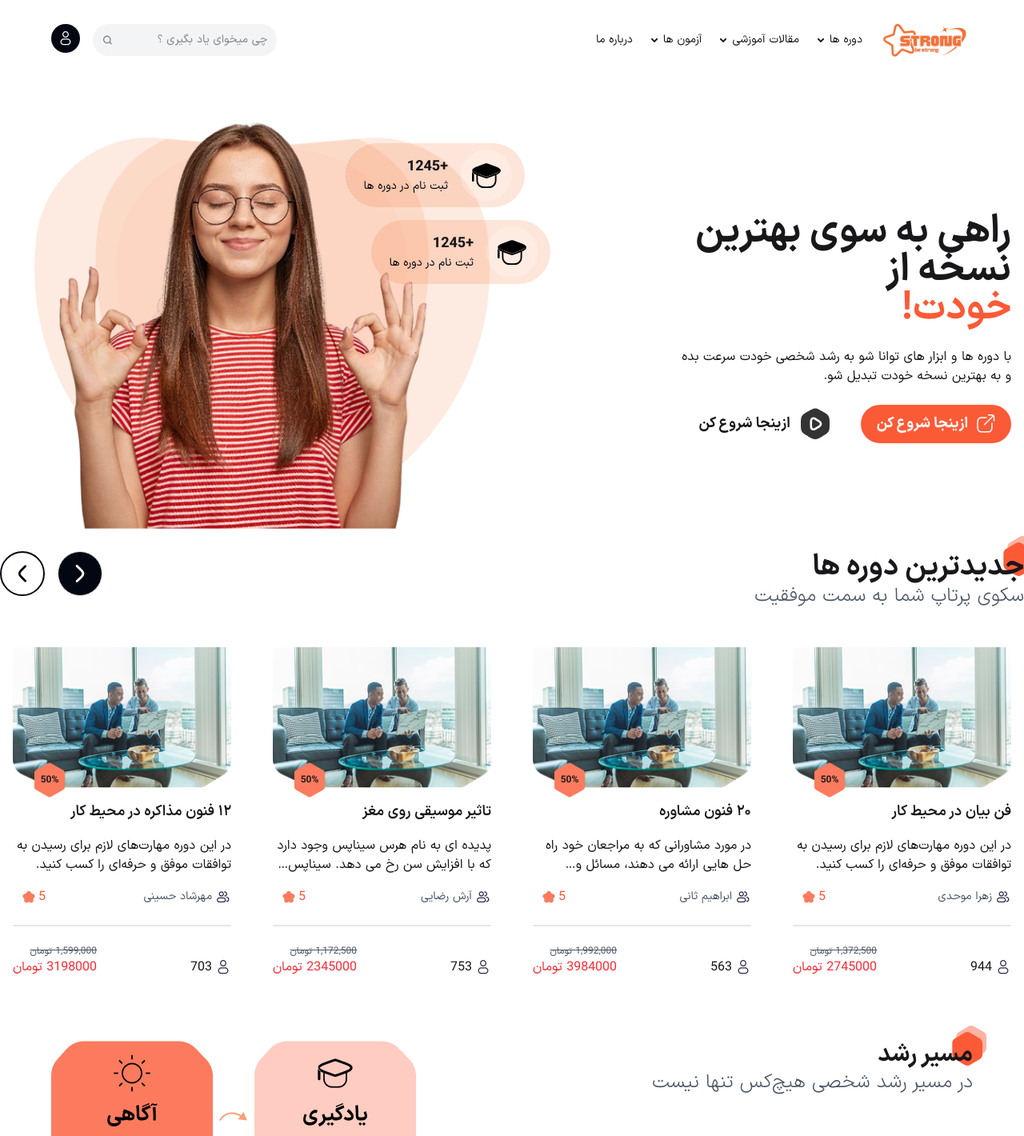
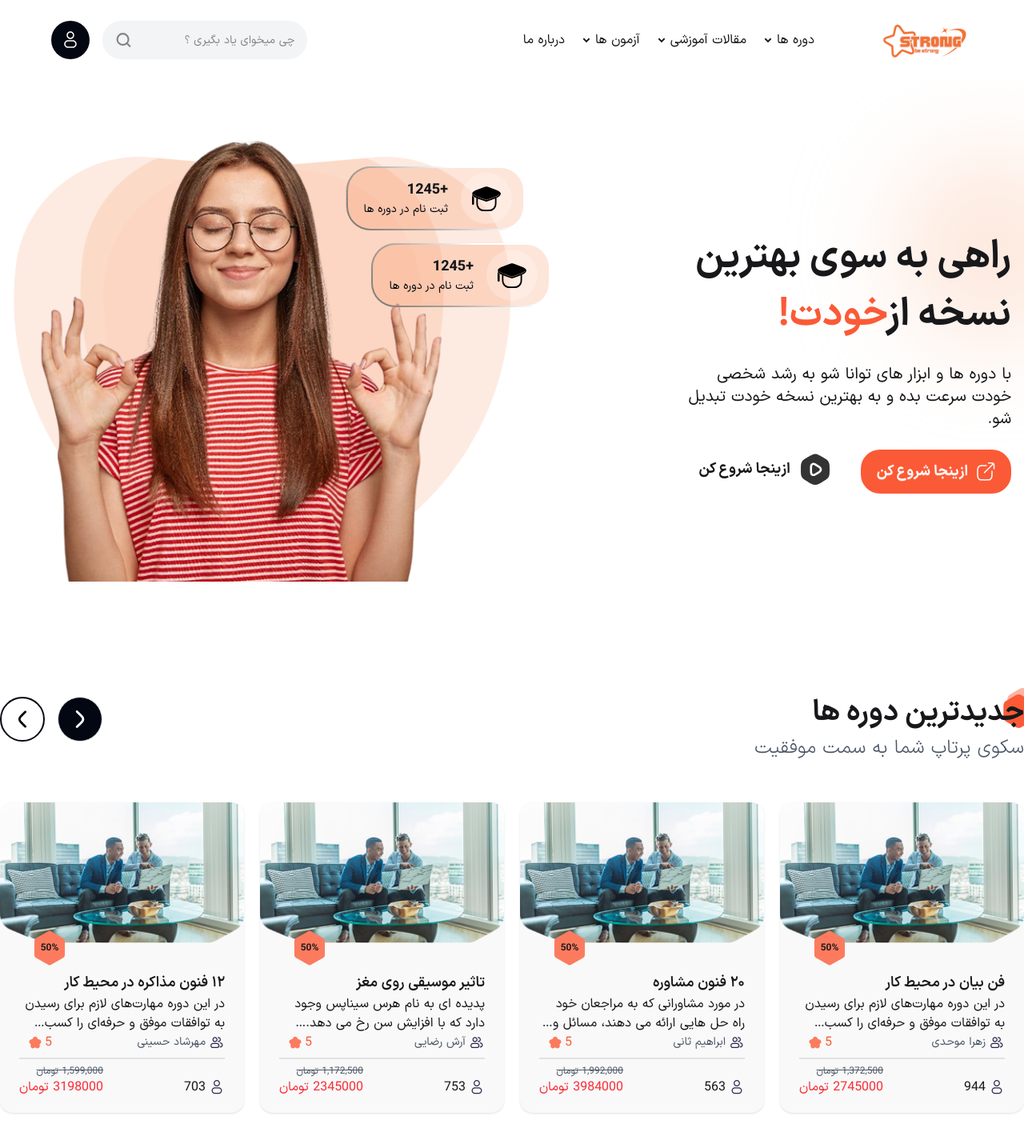
Before and after one commit to tinybug-m/tavanaSho, a React (Vite) app: page / in a window 1280 px wide. Shown: the top 1420 px of the page at 80% size. Built offline with nearby package versions, Linux system fonts and the light colour scheme.

Commit message:
spacing and some fixes

```diff
--- a/src/App.jsx
+++ b/src/App.jsx
@@ -200,9 +200,11 @@ const BlogPostsData = [
 function App() {
   return (
     <>
-      <div className="max-w-screen-xl mx-auto bg-#fafafa">
+      <div className="max-w-screen-xl mx-auto bg-#fafafa flex flex-col gap-32 pb-24 pt-40">
         <MainMenu />
+
         <MainHero />
+
         <MainCarousel
           data={CoursesData}
           title="جدیدترین دوره ها"
@@ -212,7 +214,9 @@ function App() {
         >
           <CourseCard />
         </MainCarousel>
+
         <GrowthPath />
+
         <MainCarousel
           data={BestCoursesData}
           title="محبوب ترین دوره ها"
@@ -222,7 +226,9 @@ function App() {
         >
           <TopCoursesCard />
         </MainCarousel>
+
         <Customers />
+
         <MainCarousel
           data={BlogPostsData}
           title="جدیدترین دوره ها"
@@ -231,6 +237,7 @@ function App() {
         >
           <BlogCard />
         </MainCarousel>
+
         <AboutUs />
       </div>
       <Footer />
--- a/src/components/AboutUs.jsx
+++ b/src/components/AboutUs.jsx
@@ -11,7 +11,7 @@ import Artboard2 from '../assets/Logos/Artboard2.svg'
 
 const AboutUs = () => {
   return (
-    <div className=" flex justify-between mb-16">
+    <div className=" flex justify-between">
       <div className="w-6/12 flex flex-col">
         <h1 className="text-primary text-4xl font-bold mb-4">دربــــاره ما</h1>
         <p className="text-gray-600 text-xl">
--- a/src/components/Courses/Card.jsx
+++ b/src/components/Courses/Card.jsx
@@ -1,7 +1,18 @@
 import React from "react";
 
-const Card = ({ children }) => {
-  return <div className="rounded-lg flex flex-col p-4 gap-4">{children}</div>;
+const Card = ({ rounded, bgColor, shadow, children }) => {
+  return (
+    <div
+      className={`flex overflow-hidden flex-col gap-4 ${
+        shadow ? "shadow-sm" : ""
+      } ${rounded ? "rounded-2xl" : ""}`}
+      style={{
+        backgroundColor: bgColor || "transparent",
+      }}
+    >
+      {children}
+    </div>
+  );
 };
 
 export default Card;
--- a/src/components/Courses/CourseCard.jsx
+++ b/src/components/Courses/CourseCard.jsx
@@ -11,7 +11,7 @@ import IconTextCard from "../Widgets/IconTextCard";
 
 const CourseCard = ({ data }) => {
   return (
-    <Card>
+    <Card bgColor="#F9F9F9" rounded shadow>
       <img src={data.img} className="rounded-lg  w-full h-44" />
       {data.discount && (
         <div className="w-11 h-11 absolute left-10 top-40 flex justify-center items-center text-xs font-bold">
@@ -20,6 +20,7 @@ const CourseCard = ({ data }) => {
         </div>
       )}
 
+      <div className="px-6 py-5">
         <h3 className="text-lg font-semibold">{data.title}</h3>
         <p className="line-clamp-2 ">{data.description}</p>
 
@@ -52,6 +53,7 @@ const CourseCard = ({ data }) => {
             <p className=" text-red-500">{data.price} تومان</p>
           </div>
         </div>
+      </div>
     </Card>
   );
 };
--- a/src/components/Customers.jsx
+++ b/src/components/Customers.jsx
@@ -50,7 +50,7 @@ const Customers = () => {
     console.log(customers);
   };
   return (
-    <div className=" flex justify-between mb-16">
+    <div className=" flex justify-between">
       <div className="w-5/12 flex">
         {/*  */}
         <div className="stack stack-start">
--- a/src/components/Footer.jsx
+++ b/src/components/Footer.jsx
@@ -6,6 +6,9 @@ import React from "react";
 import Telegram from "../assets/icons/Social/Telegram.svg";
 import Instagram from "../assets/icons/Social/Instagram.svg";
 import Twitter from "../assets/icons/Social/Twitter.svg";
+
+import logo from "../assets/logoFooter.png";
+
 
 /**
  * Data
@@ -20,8 +23,10 @@ const pages = [
 
 const Footer = () => {
   return (
-    <div className="bg-[#FFEFEB] pt-14 pb-9">
-      <div className="max-w-screen-xl flex flex-col m-auto gap-8">
+    <div className="bg-[#FFEFEB] ">
+      <div className="max-w-screen-xl flex flex-col m-auto gap-8  pt-14 pb-9 relative">
+      <img alt="Tavanasho logo" src={logo} className="absolute -top-10 -right-2" />
+
         <div className="flex gap-16 justify-center">
           {pages.map((page) => (
             <a href="#" className="text-xl">
@@ -36,13 +41,13 @@ const Footer = () => {
             پیگرد قانونی است
           </p>
           <div className="flex gap-5">
-            <div className="bg-secondary cursor-pointer hover:bg-primary p-5 rounded-full" >
+            <div className="bg-secondary cursor-pointer hover:bg-primary p-5 rounded-full">
               <img className="w-6 h-6" src={Telegram} alt="Telegram icon" />
             </div>
-            <div className="bg-secondary cursor-pointer hover:bg-primary p-5 rounded-full" >
+            <div className="bg-secondary cursor-pointer hover:bg-primary p-5 rounded-full">
               <img className="w-6 h-6" src={Instagram} alt="Instagram icon" />
             </div>
-            <div className="bg-secondary cursor-pointer hover:bg-primary p-5 rounded-full" >
+            <div className="bg-secondary cursor-pointer hover:bg-primary p-5 rounded-full">
               <img className="w-6 h-6" src={Twitter} alt="Twitter icon" />
             </div>
           </div>
--- a/src/components/GrowthPath.jsx
+++ b/src/components/GrowthPath.jsx
@@ -10,8 +10,8 @@ import ElementSVG from "../assets/icons/element.svg";
 import RoadMap from "../assets/roadmap.png";
 const GrowthPath = () => {
   return (
-    <div className="lg:px-16 flex mb-16">
-      <div className="w-6/12 flex flex-col relative justify-between">
+    <div className="lg:px-16 flex">
+      <div className="w-6/12 flex flex-col relative">
         <div>
           <img
             src={ElementSVG}
--- a/src/components/MainCarousel.jsx
+++ b/src/components/MainCarousel.jsx
@@ -25,12 +25,12 @@ const MainCarousel = ({
   const swiperRef = useRef(null);
 
   return (
-    <div className="mb-16 ">
+    <div className="">
       <div className="flex justify-between mb-8">
-        <div className="flex flex-col relative">
+        <div className="flex flex-col relative gap-2">
           <img
             src={ElementSVG}
-            className="absolute -top-5 -right-5 -z-10"
+            className="absolute -top-3 -right-5 -z-10"
             alt="backdrop"
           />
           <h2 className="font-bold text-4xl">{title}</h2>
@@ -59,7 +59,10 @@ const MainCarousel = ({
       {/* Swiper Carousel */}
       <Swiper
         modules={[navigateType == "buttons" ? Navigation : Pagination]}
-        style={{ paddingBottom: navigateType !== "buttons" ? "40px" : "0" }}
+        style={{
+          paddingBottom: navigateType !== "buttons" ? "40px" : "0",
+          padding: "20px 0",
+        }}
         slidesPerView={slidesPerView} // Adjust this for mobile
         spaceBetween={20}
         loop={true}
--- a/src/components/MainHero.jsx
+++ b/src/components/MainHero.jsx
@@ -1,30 +1,31 @@
 import React from "react";
 import Foreign from "../assets/icons/Foreign.svg";
 import PlayOctagon from "../assets/icons/PlayOctagon.svg";
-
 
 import HeroImage from "../assets/hero.png";
 import HeroGIgili from "./Widgets/HeroGIgili";
 
 const MainHero = () => {
   return (
-    <div className="hero mt-8">
+    <div className="hero">
       <div className="hero-content flex-col lg:flex-row lg:flex justify-between">
         {/* Text Section: Takes 4/12 on large screens */}
         <div className="lg:w-4/12 w-full mt-4 lg:mt-0">
-          <h1 className="text-5xl font-bold ">
-            راهی به سوی بهترین نسخه از <div className="text-primary">خودت!</div>
+          <h1 className="text-5xl font-bold relative heigh leading-normal">
+            <div className="absolute w-60 h-60 bg-[#FBD4C090] -top-24 -right-24 rounded-full blur-3xl -z-10"></div>
+            راهی به سوی بهترین نسخه از
+            <span className="text-primary">خودت!</span>
           </h1>
-          <p className="py-6">
+          <p className="py-6 text-xl">
             با دوره ها و ابزار های توانا شو به رشد شخصی خودت سرعت بده و به
             بهترین نسخه خودت تبدیل شو.
           </p>
           <div className="flex gap-4">
-            <button className="btn btn-lg border-0 bg-primary text-white rounded-full font-bold gap-2.5 ">
+            <button className="btn btn-lg h-auto px-5 py-3.5 border-0 bg-primary text-white rounded-3xl font-bold gap-2.5 ">
               <img src={Foreign} alt="Foreign Icon" />
               ازینجا شروع کن
             </button>
-            <button className="btn btn-lg border-0 rounded-full font-bold gap-2.5 !bg-transparent">
+            <button className="btn btn-lg border-0 rounded-3xl font-bold gap-2.5 !bg-transparent">
               <img src={PlayOctagon} alt="Foreign Icon" />
               ازینجا شروع کن
             </button>
@@ -33,7 +34,7 @@ const MainHero = () => {
 
         {/* Image Section: Takes 8/12 on large screens */}
         <div className="lg:w-6/12 w-full relative ">
-          <img src={HeroImage} alt="Hero Image" className="w-full" />
+          <img src={HeroImage} alt="Hero Image" className="w-full " />
           <HeroGIgili />
           <HeroGIgili top={8} right={3} />
         </div>
--- a/src/components/MainMenu.jsx
+++ b/src/components/MainMenu.jsx
@@ -4,15 +4,16 @@ import ProfileIcon from "../assets/icons/Profile.svg";
 
 const MainMenu = () => {
   return (
-    <div className="navbar px-16 py-6">
+    <div className="fixed w-full left-0 top-0 z-50 bg-white">
+      <div className="max-w-screen-xl mx-auto navbar px-16 py-6">
         <div className="">
           <a className="">
             <img alt="Tavanasho logo" src={logo} />
           </a>
         </div>
 
-      <div className="flex-1">
-        <ul className="menu menu-horizontal px-1">
+        <div className="flex-1 pr-14">
+          <ul className="menu menu-horizontal text-base">
             <li>
               <details>
                 <summary>دوره ها</summary>
@@ -59,10 +60,15 @@ const MainMenu = () => {
         </div>
 
         <div className="flex gap-4 ltr">
-        <label className="input rounded-full bg-gray-100 border-0 !outline-0 !shadow-none">
-          <input type="search" required placeholder="چی میخوای یاد بگیری ؟" className="peer" />
+          <label className="input rounded-full bg-gray-100 border-0 !outline-0 !shadow-none px-4 h-12 min-w-64" >
+            <input
+              type="search"
+              required
+              placeholder="چی میخوای یاد بگیری ؟"
+              className="peer"
+            />
             <svg
-            className="h-[1em] opacity-50 transition-transform peer-focus:scale-120"
+              className="h-6 opacity-50 transition-transform peer-focus:scale-120"
               xmlns="http://www.w3.org/2000/svg"
               viewBox="0 0 24 24"
             >
@@ -79,8 +85,9 @@ const MainMenu = () => {
             </svg>
           </label>
 
-        <div className="w-9 h-9 min-w-9 p-2 flex justify-center rounded-full bg-gray-950">
-          <img alt="Tailwind CSS Navbar component" src={ProfileIcon} />
+          <div className="w-12 h-12 min-w-12 flex justify-center items-center rounded-full bg-gray-950">
+            <img alt="Tailwind CSS Navbar component" src={ProfileIcon} className="w-6 h-6" />
+          </div>
         </div>
       </div>
     </div>
--- a/src/components/Widgets/HeroGIgili.jsx
+++ b/src/components/Widgets/HeroGIgili.jsx
@@ -4,9 +4,11 @@ import EducationIcon from "../../assets/icons/Education.svg";
 const HeroGIgili = ({ top = 2, right = 1 }) => {
   return (
     <div
-      className="stat absolute bg-[#F3733530] rounded-full max-w-56 px-4 py-2 text-right flex items-center"
+      className="stat absolute bg-[#F3733530] moz z-10 rounded-4xl max-w-56 px-4 py-2 text-right flex items-center"
+      // className="moz"
       style={{ top: `${top}rem`, right: `-${right}rem` }}
     >
+      <i></i>
       <div className="stat-figure text-secondary">
         <div className="avatar online">
           <div className="w-16 rounded-full bg-[#FEFEFE40] p-3">
--- a/src/index.css
+++ b/src/index.css
@@ -84,7 +84,7 @@ body {
 
 .btn {
     outline: 0 !important;
-    @apply !shadow-none active:translate-0.5
+    @apply !shadow-none transition-transform active:translate-0 active:scale-105
 }
 
 label {
@@ -101,9 +101,65 @@ label {
     background-origin: border-box;
     background-clip: content-box, border-box;
 }
-.swiper-pagination-bullet{
+
+.swiper-pagination-bullet {
     @apply transition-transform
 }
+
 .swiper-pagination-bullet-active {
     @apply !bg-primary scale-150
 }
+
+/*
+.moz::before {
+    content: "";
+    position: absolute;
+    inset: 0;
+    border-radius: 32px;
+    padding: 2px;
+    background: linear-gradient(35deg, #5F5753, #ffffff, #ffffff);
+    -webkit-mask:
+        linear-gradient(white 0 0) content-box,
+        linear-gradient(white 0 0);
+    -webkit-mask-composite: xor;
+    mask-composite: exclude;
+    z-index: -1;
+} */
+
+
+.moz i {
+    content: '';
+    position: absolute;
+    z-index: -1;
+    inset: 0;
+    border-radius: 30px;
+    padding: 2px;
+    /* the thickness of the border */
+    /* the below will do the magic */
+    -webkit-mask:
+        linear-gradient(#fff 0 0) content-box,
+        /* this will cover only the content area (no padding) */
+        linear-gradient(#fff 0 0);
+    /* this will cover all the area */
+    -webkit-mask-composite: xor;
+    /* needed for old browsers until the below is more supported */
+    mask-composite: exclude;
+    /* this will exclude the first layer from the second so only the padding area will be kept visible */
+}
+
+.moz i::before {
+    content: '';
+    position: absolute;
+    left: 50%;
+    top: 50%;
+    width: 400px;
+    height: 400px;
+    /* background: linear-gradient(white 50%, #5F5753 0); */
+    background: linear-gradient(white 40%, #A8A19D 60%, #3e3b39 100%);
+    transform: translate(-50%, -50%) rotate(45deg);
+    transition: transform .7s linear;
+}
+
+.moz:hover i::before {
+    transform: translate(-50%, -50%) rotate(315deg);
+}
```
Also changed, not shown: src/assets/hero.png, src/assets/logoFooter.png (added). Lines whose indentation alone changed are shown as unchanged.
